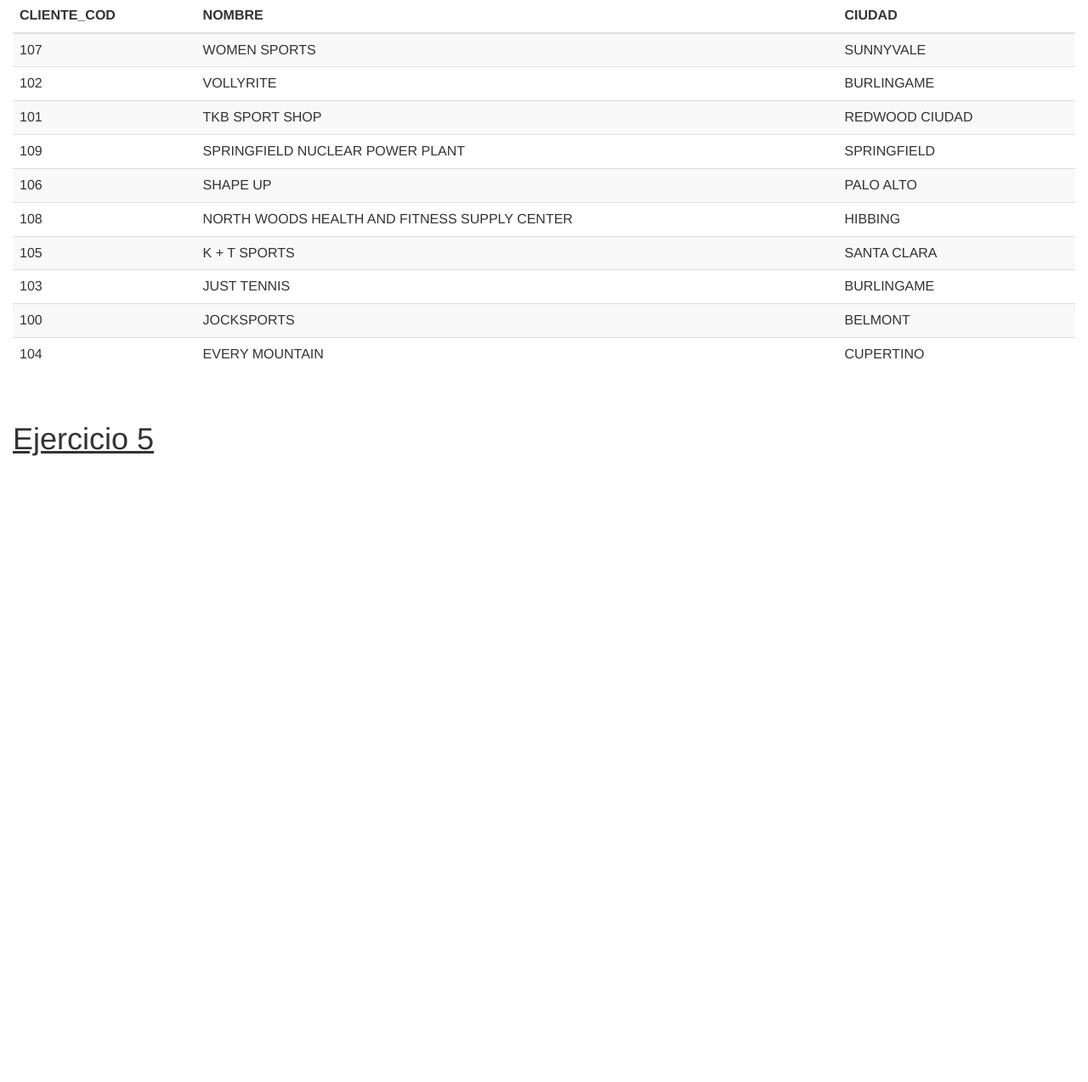
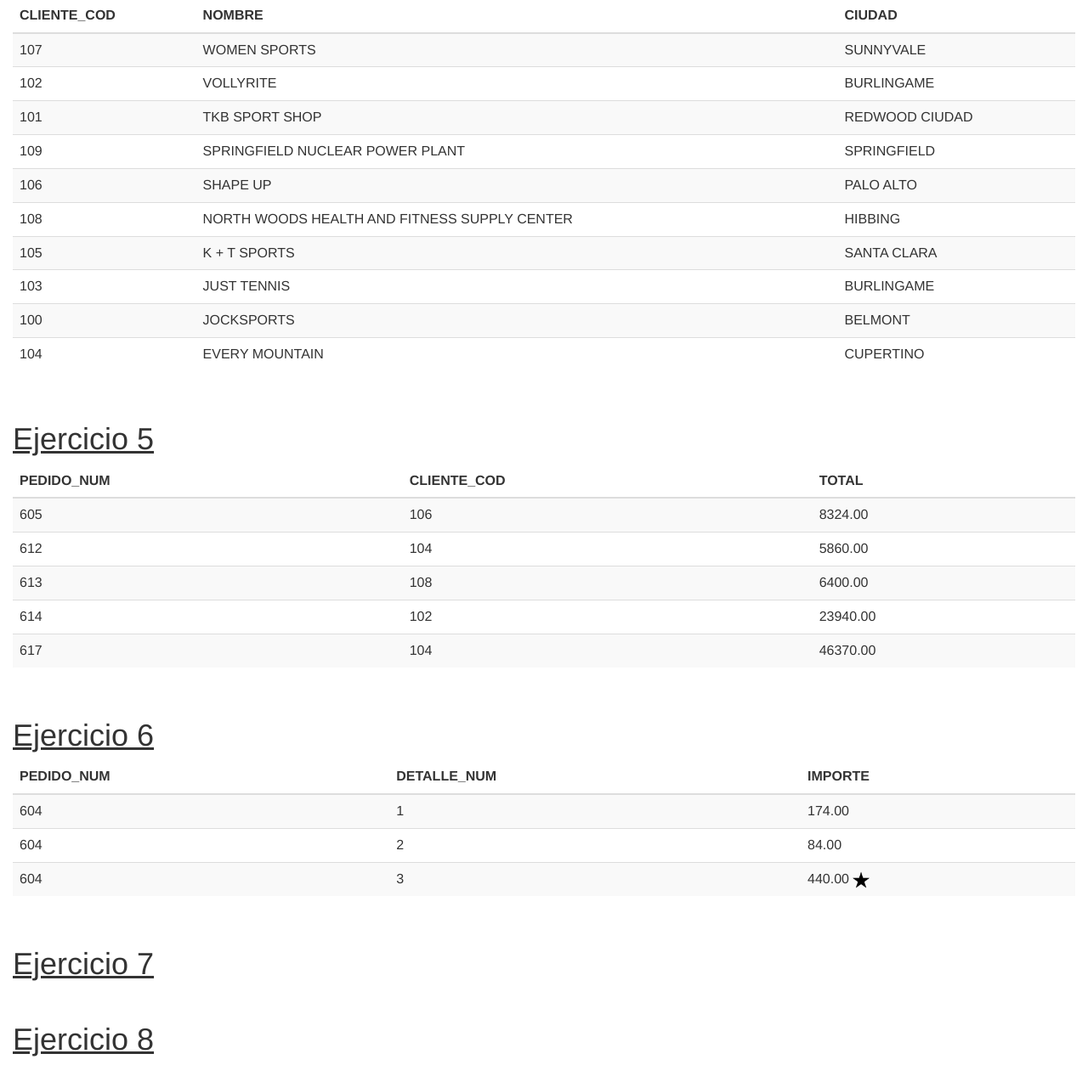
Before and after one commit to Perifulles/AP72, a PHP site: page / in a window 1280 px wide. Shown: the part 1326-2600 px from the top of the page at 85% size. Before the commit the page ends 1863 px from the top, so only its background shows below. Run offline with PHP 8.4, Linux system fonts and the light colour scheme; data comes from the database, SQL or seed files in the repository.

Commit message:
Ejercicios 4, 5 y 6 hechos

```diff
--- a/clases/Model.php
+++ b/clases/Model.php
@@ -100,4 +100,89 @@ class Model extends Conexion
         }
         echo '</table>';
     }
+
+
+//EJ5
+
+    public function getOrder($total){
+        $query = 'Select PEDIDO_NUM, CLIENTE_COD, TOTAL from PEDIDO where TOTAL >' . $total;
+        $stmt = $this->getConn()->query($query);
+        $result = $stmt->fetchAll(PDO::FETCH_ASSOC);
+        return $result;
+    }
+
+    public function showOrder($total){
+        $result = $this->getOrder($total);
+
+
+        echo '<table class="table table-striped">';
+        echo '<thead><tr><th>PEDIDO_NUM</th><th>CLIENTE_COD</th><th>TOTAL</th></tr></thead>';
+        foreach ($result as $row){
+            echo '<td>';
+            echo $row['PEDIDO_NUM'];
+            echo '<td>';
+            echo $row['CLIENTE_COD'];
+            echo '<td>';
+            echo $row['TOTAL'];
+            echo '<tr>';
+        }
+        echo '</table>';
+
+
+    }
+
+
+
+//EJ6
+
+    public function getOrderLines($pedido){
+        $query = 'Select PEDIDO_NUM, DETALLE_NUM, IMPORTE from DETALLE where PEDIDO_NUM =' . $pedido;
+        $stmt = $this->getConn()->query($query);
+        $result = $stmt->fetchAll(PDO::FETCH_ASSOC);
+        return $result;
+    }
+
+    public function getOrderLinesHigh($pedido){
+        $max = 0;
+        $query = 'Select PEDIDO_NUM, DETALLE_NUM, IMPORTE from DETALLE where PEDIDO_NUM =' . $pedido;
+        $stmt = $this->getConn()->query($query);
+        $result = $stmt->fetchAll(PDO::FETCH_ASSOC);
+        foreach ($result as $row){
+            if ($max < $row['IMPORTE']){
+                $max = $row['IMPORTE'];
+            }
+        }
+        return $max;
+    }
+
+    public function showOrderLines($pedido){
+        $result = $this->getOrderLines($pedido);
+        $max = $this->getOrderLinesHigh($pedido);
+
+
+        echo '<table class="table table-striped">';
+        echo '<thead><tr><th>PEDIDO_NUM</th><th>DETALLE_NUM</th><th>IMPORTE</th></tr></thead>';
+        foreach ($result as $row){
+            echo '<td>';
+            echo $row['PEDIDO_NUM'];
+            echo '<td>';
+            echo $row['DETALLE_NUM'];
+            echo '<td>';
+            if ($row['IMPORTE'] == $max){
+                echo $row['IMPORTE'] . ' <img src="star-256.png" alt="JAKPOOO" width="20px">';
+            }else{
+                echo $row['IMPORTE'];}
+            echo '<tr>';
+        }
+        echo '</table>';
+    }
+
+
+
+
+//EJ7
+
+
+
+//EJ8
 }
--- a/index.php
+++ b/index.php
@@ -31,6 +31,18 @@ require_once "autoloader.php";
 
 
         echo "<h1><U>Ejercicio 5</U></h1>";
+        $Model->showOrder(5030);
+        echo "<br>";
+
+        echo "<h1><U>Ejercicio 6</U></h1>";
+        $Model->showOrderLines(604);
+        echo "<br>";
+
+        echo "<h1><U>Ejercicio 7</U></h1>";
+
+        echo "<br>";
+
+        echo "<h1><U>Ejercicio 8</U></h1>";
 
         echo "<br>";
 
```
